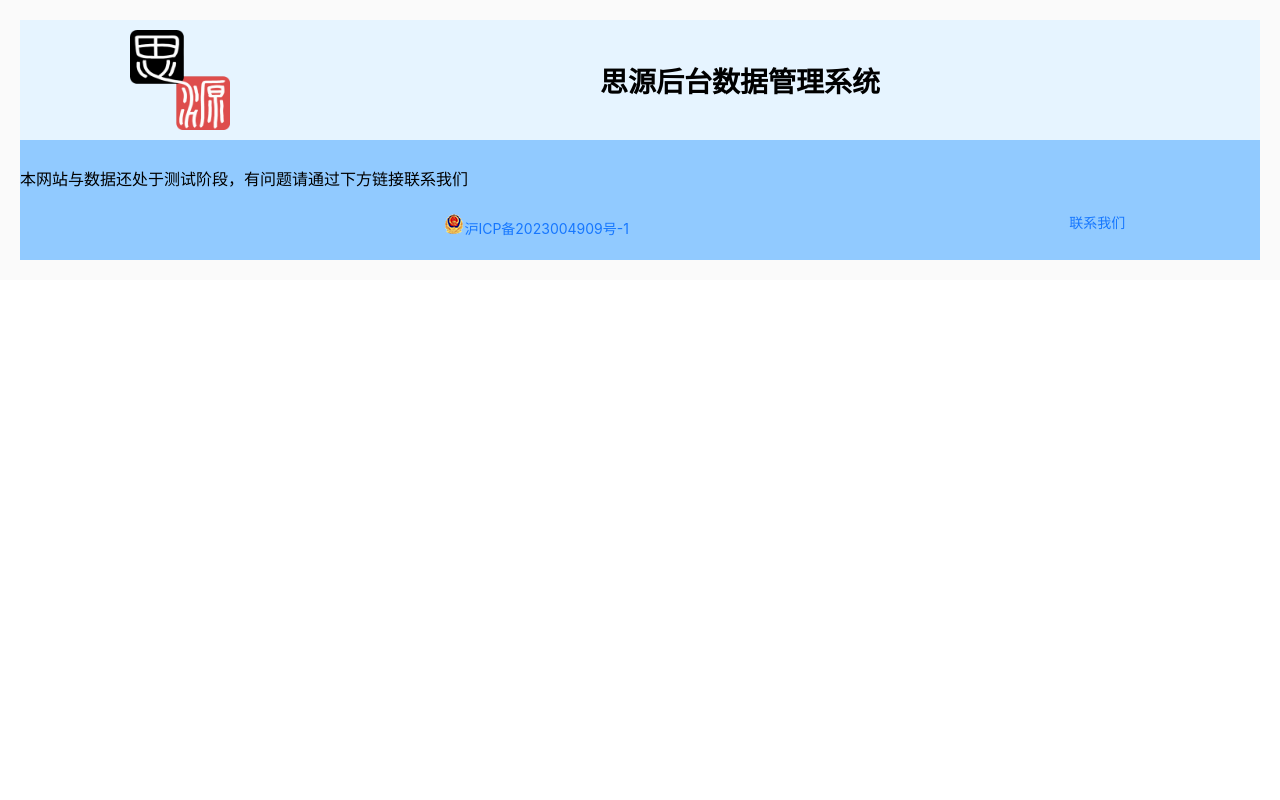
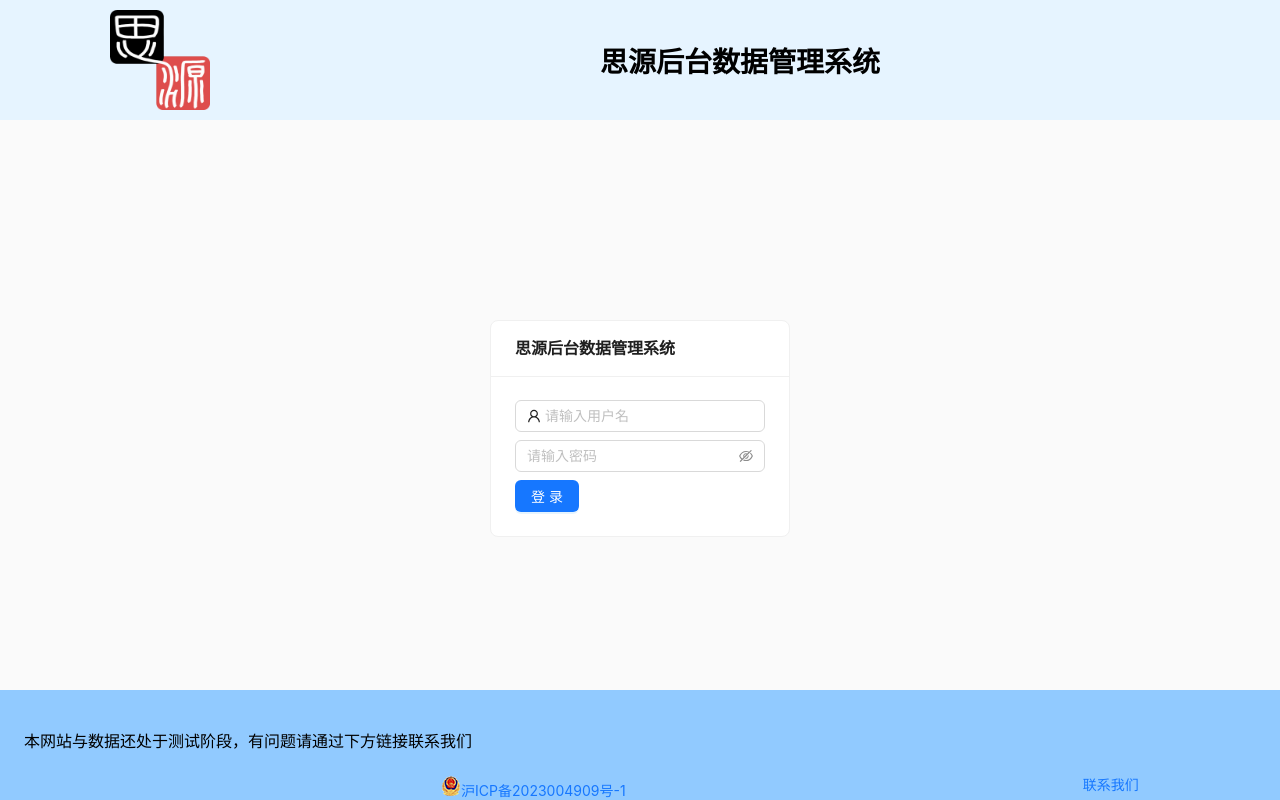
Before and after one commit to polan233/siyuan-admin, a React (Create React App) app: page / in a window 1280 px wide. Built offline with nearby package versions, Linux system fonts and the light colour scheme.

Commit message:
feat: 完成登录界面

```diff
--- a/public/index.html
+++ b/public/index.html
@@ -2,7 +2,7 @@
 <html lang="en">
   <head>
     <meta charset="utf-8" />
-    <link rel="icon" href="%PUBLIC_URL%/favicon.ico" />
+    <link rel="icon" href="%PUBLIC_URL%/siyuan.webp" />
     <meta name="viewport" content="width=device-width, initial-scale=1" />
     <meta name="theme-color" content="#000000" />
     <meta
--- a/src/App.css
+++ b/src/App.css
@@ -1,5 +1,5 @@
 .App{
-  padding: 20px;
+
   background-color: #fafafa;
   z-index: 1;
  font-family: -apple-system, BlinkMacSystemFont, 'Segoe UI', Roboto, 'Helvetica Neue', Arial,
@@ -32,8 +32,8 @@
   width: 100%;
   height: 100%;
   background-color: #91caff;
-  padding-top: 10px;
-  padding-bottom: 22px;
+  padding-top: 22px;
+  padding-bottom: 30px;
 }
 .slogan{
   width:100%;
@@ -45,3 +45,28 @@
   background-color: #91caff;
   margin-bottom: 20px;
 }
+.paragraph{
+  text-indent: 1.5rem;
+  align-self: flex-start;
+}
+
+html,body,#root,.App{
+	height: 100%;
+}
+
+footer {
+  position: fixed;
+  left: 0px;
+  bottom: 0px;
+  margin-bottom: 50px;
+  width: 100%;
+  height: 60px;
+  background-color: #eee;
+  z-index: 9999;
+}
+.login{
+  display: table;
+  margin:0 auto;
+  padding-top: 200px;
+  height: 400px;
+}
--- a/src/App.js
+++ b/src/App.js
@@ -1,17 +1,30 @@
+import React, { useState, useEffect } from 'react';
 import Top from "./Top"
 import Foot from "./Foot"
+import { Login } from './Login';
 import './App.css';
 
 
 function App() {
+  const [logged,setLogged] = useState(false);
+  let body;
+  const login=()=>{
+    setLogged(true);
+  }
+  if(!logged){
+    body=<Login login={login} text={"shabi"}/>
+  }
+  else{
+    body=null
+  }
   return (
     <div className="App">
       <header className="App-header">
         <Top/>
       </header>
-      <body>
 
-      </body>
+        {body}
+
       <footer>
         <Foot/>
       </footer>
@@ -19,4 +32,8 @@ function App() {
   );
 }
 
+
+
+
+
 export default App;
--- /dev/null
+++ b/src/Login.js
@@ -0,0 +1,48 @@
+import React, { useState, useEffect } from 'react';
+import {  UserOutlined,EyeTwoTone  } from '@ant-design/icons';
+import { Card, Space, Button,Input } from 'antd';
+import './App.css';
+
+export function Login(props) {
+    const [loading, setLoading] = useState(false);
+    const [userName,setUserName]=useState("");
+    const [password,setPassword]=useState("");
+    const login=props.login;
+    const handleUserNameInput=(event)=>{
+        setUserName(event.target.value);
+    }
+    const handlePasswordInput=(event)=>{
+        setPassword(event.target.value)
+    }
+    const handleLogin=()=>{
+        setLoading(true);
+        console.log("username:",userName);
+        console.log("password:",password);
+        setTimeout(()=>{
+            setLoading(false);
+            login();
+        },2000)
+    }
+
+    return (
+      <div className='login'>
+        <Card
+            title="思源后台数据管理系统"
+            style={{
+                width: 300,
+            }}
+            >
+            <Space direction="vertical">
+                <Input
+                    className='input-userName'
+                    placeholder="请输入用户名"
+                    prefix={<UserOutlined className="site-form-item-icon" />}
+                    onChange={handleUserNameInput}
+                />
+                <Input.Password onChange={handlePasswordInput} placeholder="请输入密码" />
+                <Button type="primary" loading={loading}  onClick={() => handleLogin()}>登录</Button>
+            </Space>
+        </Card>
+      </div>
+    );
+  }
```
Also changed, not shown: public/siyuan.webp (added).
